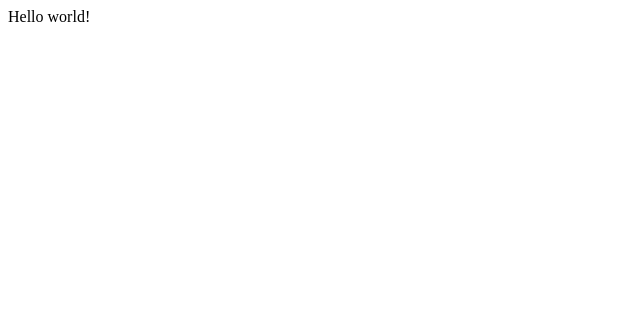
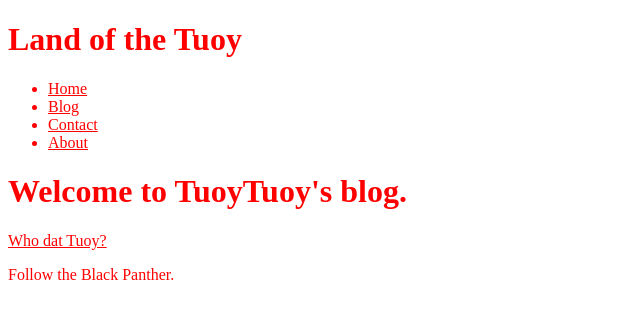
Before and after one commit to selimyan/gatsby-blog, a Gatsby site: page / in a window 1280 px wide. Shown: the whole page, without its empty margins (0-640 px from the left). Built offline with nearby package versions, Linux system fonts and the light colour scheme; Gatsby itself is replaced by a stand-in of ours.

Commit message:
initial commit with blog skeleton

```diff
--- /dev/null
+++ b/src/components/footer.js
@@ -0,0 +1,11 @@
+import React from 'react'
+
+const Footer = () => {
+  return (
+    <footer>
+      <p>Follow the Black Panther.</p>
+    </footer>
+  )
+}
+
+export default Footer
--- /dev/null
+++ b/src/components/header.js
@@ -0,0 +1,28 @@
+import React from 'react'
+import { Link } from 'gatsby'
+
+const Header = () => {
+  return (
+    <header>
+      <h1>Land of the Tuoy</h1>
+      <nav>
+        <ul>
+          <li>
+            <Link to="/">Home </Link>
+          </li>
+          <li>
+            <Link to="/blog">Blog </Link>
+          </li>
+          <li>
+            <Link to="/contact">Contact </Link>
+          </li>
+          <li>
+            <Link to="/about">About</Link>
+          </li>
+        </ul>
+      </nav>
+    </header>
+  )
+}
+
+export default Header
--- /dev/null
+++ b/src/components/layout.js
@@ -0,0 +1,17 @@
+import React from 'react'
+
+import Header from '../components/header'
+import Footer from '../components/footer'
+import '../styles/index.css'
+
+const Layout = (props) => {
+  return (
+    <div>
+      <Header />
+      {props.children}
+      <Footer />
+    </div>
+  )
+}
+
+export default Layout
--- a/src/pages/index.js
+++ b/src/pages/index.js
@@ -1,5 +1,15 @@
-import React from "react"
+import React from 'react'
+import { Link } from 'gatsby'
 
-export default function Home() {
-  return <div>Hello world!</div>
+import Layout from '../components/layout'
+
+const IndexPage = () => {
+  return (
+    <Layout>
+      <h1>Welcome to TuoyTuoy's blog.</h1>
+      <Link to="/about">Who dat Tuoy?</Link>
+    </Layout>
+  )
 }
+
+export default IndexPage
--- /dev/null
+++ b/src/styles/index.css
@@ -0,0 +1,3 @@
+* {
+  color: red;
+}
```
Also changed, not shown: src/pages/about.js (added, +16 -0 lines), src/pages/blog.js (added, +13 -0 lines), src/pages/contact.js (added, +14 -0 lines).
